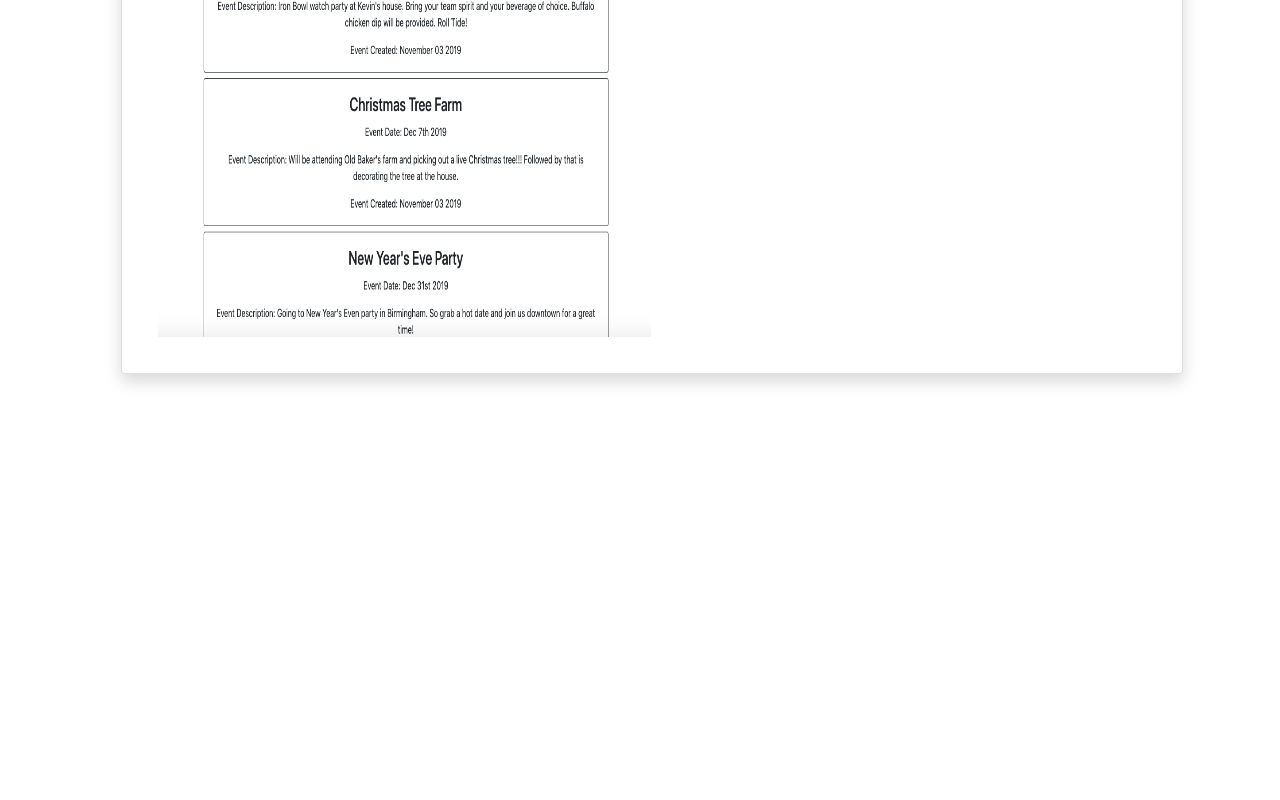
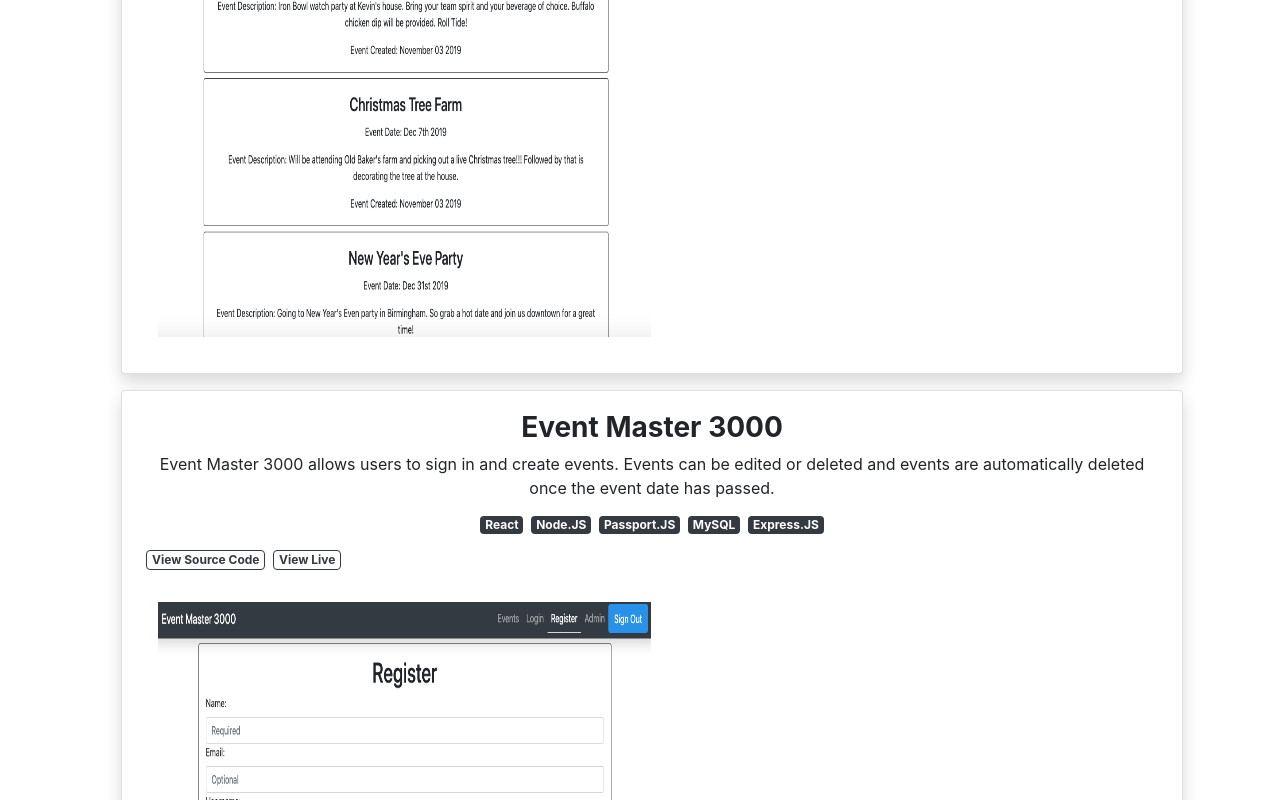
Before and after one commit to kvn35124/KAuer-portfolio, a React app: page /work in a window 1280 px wide. Shown: the part 2000-2800 px from the top of the page. Before the commit the page ends 2422 px from the top, so only its background shows below. Built offline with nearby package versions, Linux system fonts and the light colour scheme.

Commit message:
fixed spacing issues

```diff
--- a/src/client/Pages/Work.tsx
+++ b/src/client/Pages/Work.tsx
@@ -12,7 +12,7 @@ class Work extends React.Component<IWorkProps, IWorkState> {
                 </div>
                 <main className="row justify-content-center">
                     <section className="col-10 ml-4 justify-content-center">
-                        <div className="card shadow justify-content-center mb-5">
+                        <div className="card shadow justify-content-center">
                             <div className="card-body">
                                 <h3 className="font-weight-bold text-center">Event Master 3000</h3>
                                 <p className="text-center">Event Master 3000 allows users to sign in and create events. Events can be edited or deleted and events are automatically deleted once the event date has passed.</p>
@@ -24,7 +24,20 @@ class Work extends React.Component<IWorkProps, IWorkState> {
                                     <img className="pic p-3" src="images/admin.png" alt="" height="525" width="525" />
                                     <img className="pic p-3" src='images/events.png' alt="" height="525" width="525" />
                                 </div>
-
+                            </div>
+                        </div>
+                        <div className="card shadow justify-content-center my-3">
+                            <div className="card-body">
+                                <h3 className="font-weight-bold text-center">Event Master 3000</h3>
+                                <p className="text-center">Event Master 3000 allows users to sign in and create events. Events can be edited or deleted and events are automatically deleted once the event date has passed.</p>
+                                <p className="text-center"><span className="badge badge-dark mx-1">React</span><span className="badge badge-dark mx-1">Node.JS</span><span className="badge badge-dark mx-1">Passport.JS</span><span className="badge badge-dark mx-1">MySQL</span><span className="badge badge-dark mx-1">Express.JS</span></p>
+                                <p><a href="https://github.com/kvn35124/calendar" className="badge border border-dark mx-1 text-dark">View Source Code</a><a href="https://frozen-earth-52489.herokuapp.com/" className="badge border border-dark mx-1 text-dark">View Live</a></p>
+                                <div>
+                                    <img className="pic p-3" src="images/register.png" alt="" height="525" width="525" />
+                                    <img className="pic p-3" src="images/login.png" alt="" height="525" width="525" />
+                                    <img className="pic p-3" src="images/admin.png" alt="" height="525" width="525" />
+                                    <img className="pic p-3" src='images/events.png' alt="" height="525" width="525" />
+                                </div>
                             </div>
                         </div>
                     </section>
```
